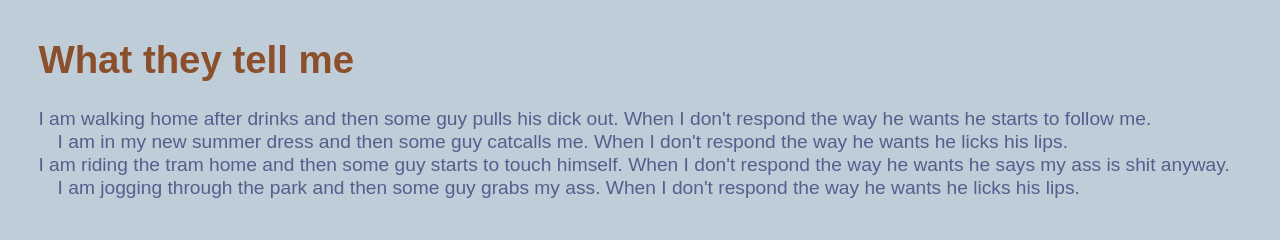
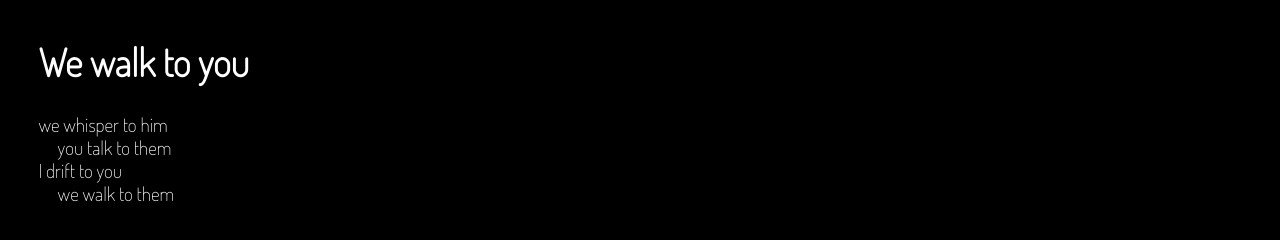
Before and after one commit to jennyhedley/digital-writing-poem-remix, a plain HTML site: page index.html in a window 1280 px wide. Drawn offline with Linux system fonts and the light colour scheme.

Commit message:
BL's original We Walk to You remix

```diff
--- a/index.html
+++ b/index.html
@@ -4,29 +4,30 @@
     <meta charset="utf-8" />
     <meta http-equiv="X-UA-Compatible" content="IE=edge" />
     <meta name="viewport" content="width=device-width, initial-scale=1" />
+    <!-- custom font -->
     <link rel="preconnect" href="https://fonts.gstatic.com" />
-    <!-- custom font -->
     <link
-      href="https://fonts.googleapis.com/css2?family=Roboto:wght@300&display=swap"
+      href="https://fonts.googleapis.com/css2?family=Dosis:wght@200&display=swap"
       rel="stylesheet"
     />
+    <!-- end custom font -->
 
-    <title>What they tell me</title>
+    <title>We walk to you</title>
 
     <!-- styles -->
     <style>
       body {
         font-family: "Dosis", sans-serif;
         margin: 2em;
-        background-color: #BFCDD9;
-        color: #51608C;
+        background-color: #000;
+        color: #fff;
         font-size: 1.2em;
       }
       h1 {
-        color: #8C4F2B;
+        color: #fff;
       }
       #poem > div {
-        min-height: 1.2em;
+        height: 1.2em;
       }
       .indent {
         padding-left: 1em;
@@ -34,19 +35,13 @@
     </style>
   </head>
   <body>
-    <h1>What they tell me</h1>
+    <h1>We walk to you</h1>
     <div id="poem"></div>
     <script>
       // set up the lists of words
-      const action = "blocks my path, grabs my ass, stares at my chest, starts to touch himself, catcalls me, pulls his dick out".split(
-          ","
-        ),
-        words = "calls me a fucking bitch, says my ass is shit anyway, calls me an ugly slut, starts to follow me, licks his lips".split(
-          ","
-        );
-      const myaction = "wearing headphones, in my new summer dress, enjoying the sun on my shoulders, riding the tram home, walking home after drinks, jogging through the park, on the train, in the library".split(
-        ","
-      );
+      const subjects = "you,I,we,they".split(","),
+        verbs = "run,walk,speak,drift,talk,whisper".split(","),
+        objects = "me,you,her,him,them".split(",");
       // set up the counter
       let counter = 0;
 
@@ -63,13 +58,11 @@
           line.classList.add("indent");
         }
         const text =
-          "I am " +
-          getRandomFromList(myaction) +
-          " and then some guy " +
-          getRandomFromList(action) +
-          ". When I don't respond the way he wants he " +
-          getRandomFromList(words) +
-          ".";
+          getRandomFromList(subjects) +
+          " " +
+          getRandomFromList(verbs) +
+          " to " +
+          getRandomFromList(objects);
         const lineText = document.createTextNode(text);
         line.appendChild(lineText);
         // get the poem
@@ -107,7 +100,10 @@
 
     <!-- include the Glitch button to show what the webpage is about and
           to make it easier for folks to view source and remix -->
-    <div class="glitchButton" style="position:fixed;top:20px;right:20px;"></div>
+    <div
+      class="glitchButton"
+      style="position: fixed; top: 20px; right: 20px"
+    ></div>
     <script src="https://button.glitch.me/button.js" defer></script>
   </body>
 </html>
```
Also changed, not shown: 1 other file.
